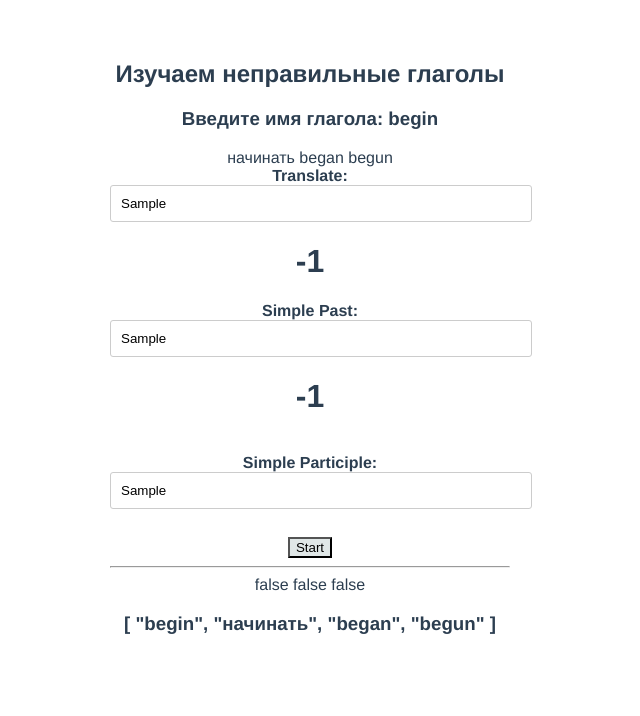
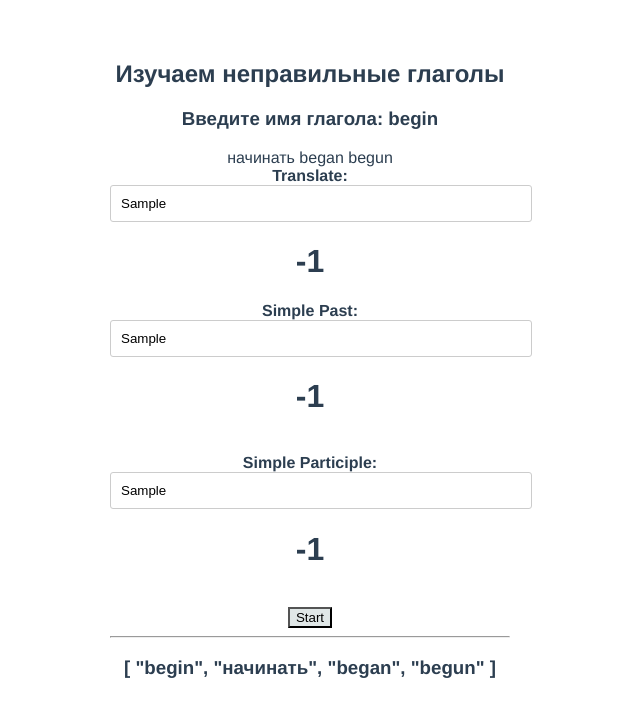
Before and after one commit to AlexMurrr/irregularVerbsCompositionAPI, a Vue app: page / in a window 1280 px wide. Both pictures are taken after typing "Sample", "Sample", "Sample" into the empty fields and a click on the button "Check". Shown: the top 716 px of the page, without its empty margins (330-970 px from the left). Built offline with nearby package versions, Linux system fonts and the light colour scheme.

Commit message:
feat: reset all value by clicking button 'start'

```diff
--- a/src/components/formVerb.vue
+++ b/src/components/formVerb.vue
@@ -5,13 +5,15 @@ import {storeToRefs} from 'pinia';
 
 const storeVerbs = useStoreVerbs();
 const {rendomNumFromVerbs, checkTranslate, checkPastSimple,
-                                       checkPastParticiple} = storeVerbs;
+      checkPastParticiple, resetValue} = storeVerbs;
 const rendVerb = rendomNumFromVerbs;
 const check = checkTranslate;
 const past = checkPastSimple;
 const participle = checkPastParticiple;
+//const resetVaueRes = resetValueResult;
+
 const {translateStore, pastSimpleStore, pastParticipleStore, resultTranslate,
-       resultSimplePast} = storeToRefs(storeVerbs)
+       resultSimplePast, resultSimpleParticiple} = storeToRefs(storeVerbs)
 
 const props = defineProps({translateTrue: String,
                            pastSimpleTrue: String,
@@ -23,6 +25,12 @@ const pastSimple = ref('');
 const partiziple = ref('');
 
 let isTrue = ref(false);
+
+function resetValueInput(){
+  tranclate.value = '';
+  pastSimple.value = '';
+  partiziple.value = '';
+}
 
 </script>
 
@@ -41,9 +49,12 @@ let isTrue = ref(false);
       <br/>
      <label for="tr"><strong> Simple Participle:</strong></label> <br/>
     <input type="text" placeholder="Введите простое причастие" v-model="partiziple">
+    <p class="p" v-html="resultSimplePast"></p>
       <br/>
     <button type="submit" v-if="isTrue" @click="isTrue=!isTrue,
-                                                rendVerb()"
+                                                rendVerb(),
+                                                resetValue(),
+                                                resetValueInput()"
                                                 >Start</button>
     <button type="submit" v-else @click="isTrue=!isTrue,
                                          check(tranclate,translateTrue),
@@ -53,10 +64,6 @@ let isTrue = ref(false);
                                         >Check</button>
     <hr>
      </form>
-{{translateStore}}
-{{pastSimpleStore}}
-{{pastParticipleStore}}
-
     </div>
 </template>
 
--- a/src/stores/verbs.js
+++ b/src/stores/verbs.js
@@ -56,5 +56,10 @@ export const  useStoreVerbs = defineStore('storeId', {
         this.resultSimpleParticiple = '<h1>-1</h1>';
       }
     },
+    resetValue(){
+      this.resultTranslate = '';
+      this.resultSimplePast = '';
+      this.resultSimpleParticiple = '';
+    },
   }
 })
```
